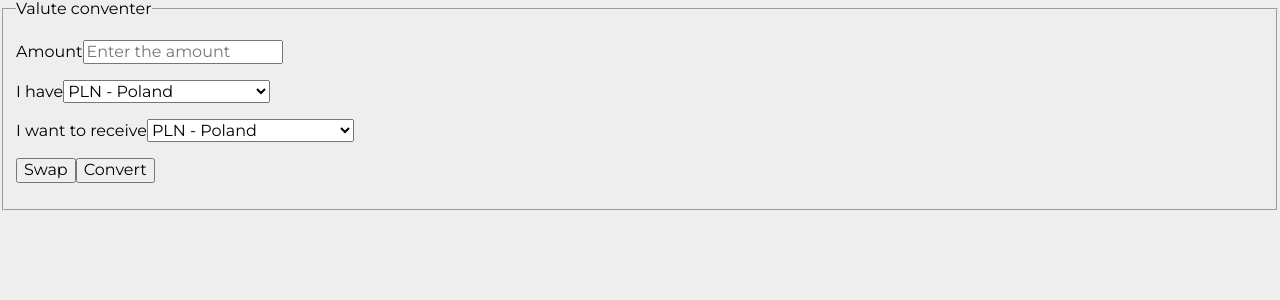
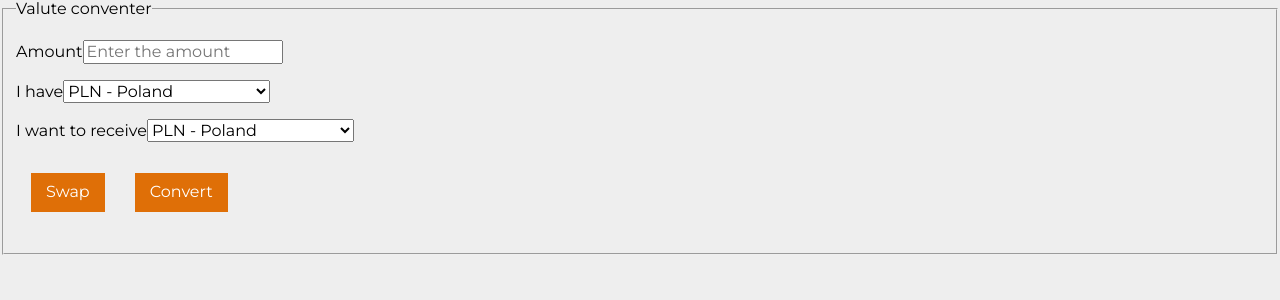
Before and after one commit to stolar-xyz/currency-converter-react, a React (Create React App) app: page / in a window 1280 px wide. Shown: the top 300 px of the page. Built offline with nearby package versions, Linux system fonts and the light colour scheme.

Commit message:
styles added to Buttons component

```diff
--- a/src/Buttons/index.js
+++ b/src/Buttons/index.js
@@ -1,9 +1,10 @@
 import React from "react";
+import "./style.css";
 
 const Buttons = () => (
-    <div className="form__buttonsContainer">
-        <button className="form__button">Swap</button>
-        <button className="form__button">Convert</button>
+    <div className="buttons">
+        <button className="buttons__button">Swap</button>
+        <button className="buttons__button">Convert</button>
     </div>
 );
 
--- /dev/null
+++ b/src/Buttons/style.css
@@ -0,0 +1,16 @@
+.buttons__button {
+    color: white;
+    background-color: hsl(29, 94%, 45%);
+    padding: 10px 15px;
+    margin: 15px;
+    border: none;
+    cursor: pointer;
+}
+
+.buttons__button:hover {
+    background-color: hsl(29, 94%, 43%);
+}
+
+.buttons__button:active {
+    background-color: hsl(29, 94%, 35%);
+}
```
